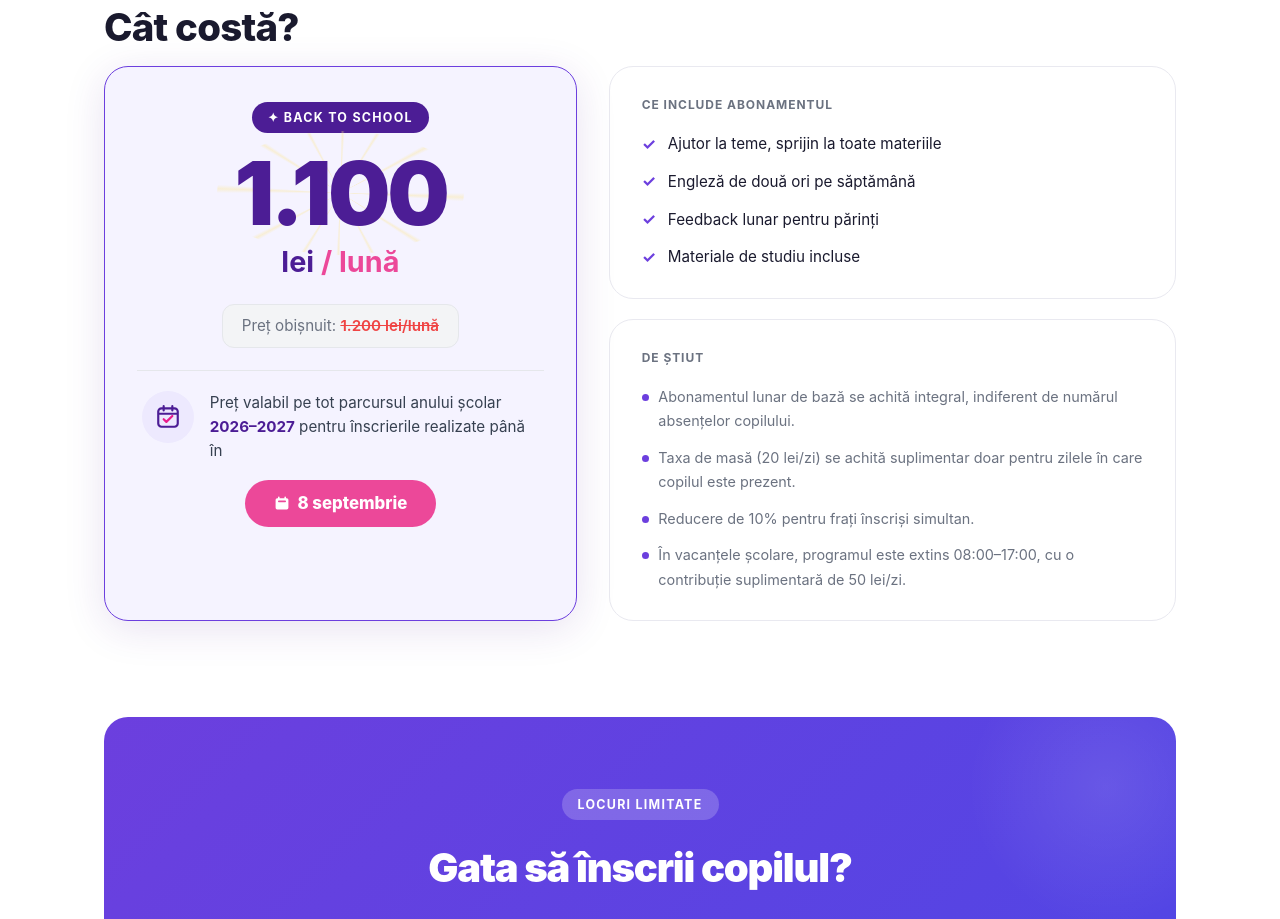
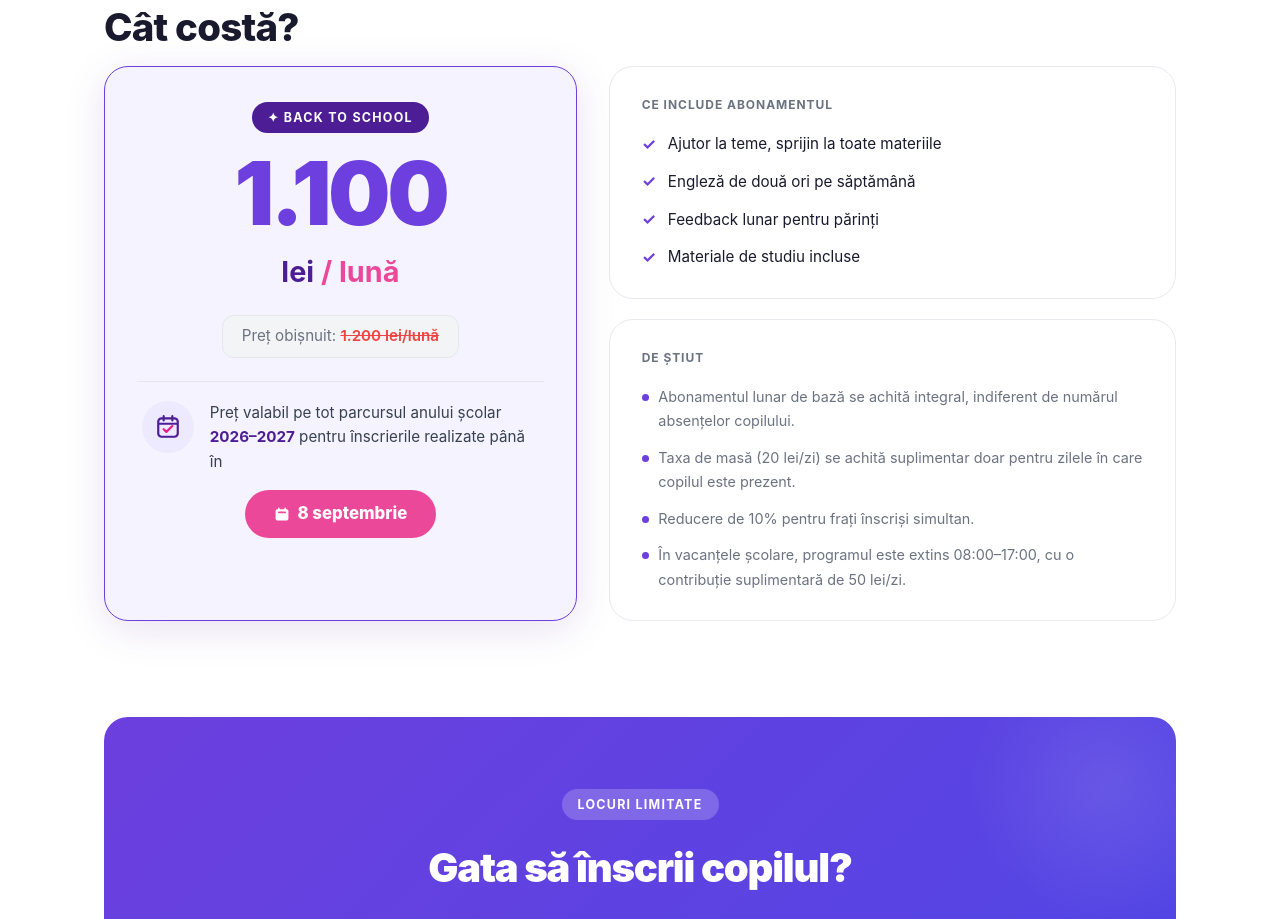
Before and after one commit to lavinianetotea/afterschool-sanandrei, a React (Create React App) app in the folder client/: page /after-school in a window 1280 px wide. Shown: the part 2180-3099 px from the top of the page. Built offline with nearby package versions, Linux system fonts and the light colour scheme.

Commit message:
pricing amount styling

```diff
--- a/client/src/pages/AfterSchool.css
+++ b/client/src/pages/AfterSchool.css
@@ -152,6 +152,10 @@
   line-height: 1;
 }
 
+.bts-card .pricing-amount {
+  font-size: 5.5rem;
+}
+
 /* Pricing */
 .pricing-section {
   background: var(--bg-gray);
@@ -222,48 +226,16 @@
 
 /* Price */
 .bts-price-block {
-  position: relative;
   display: flex;
   align-items: center;
-  justify-content: center;
-}
-
-.bts-price-rays {
-  position: absolute;
-  inset: -18px;
-  background: conic-gradient(
-    from 0deg,
-    transparent 0deg, #fde68a 2deg, transparent 4deg,
-    transparent 30deg, #fde68a 32deg, transparent 34deg,
-    transparent 60deg, #fde68a 62deg, transparent 64deg,
-    transparent 90deg, #fde68a 92deg, transparent 94deg,
-    transparent 120deg, #fde68a 122deg, transparent 124deg,
-    transparent 150deg, #fde68a 152deg, transparent 154deg,
-    transparent 180deg, #fde68a 182deg, transparent 184deg,
-    transparent 210deg, #fde68a 212deg, transparent 214deg,
-    transparent 240deg, #fde68a 242deg, transparent 244deg,
-    transparent 270deg, #fde68a 272deg, transparent 274deg,
-    transparent 300deg, #fde68a 302deg, transparent 304deg,
-    transparent 330deg, #fde68a 332deg, transparent 334deg
-  );
-  border-radius: 50%;
-  opacity: 0.35;
-}
-
-.bts-amount {
-  font-size: 5.5rem;
-  font-weight: 900;
-  color: #4c1d95;
-  letter-spacing: -0.04em;
-  line-height: 1;
-  position: relative;
+  gap: 0.5rem;
+  margin-bottom: 0.75rem;
 }
 
 .bts-unit {
   font-size: 1.8rem;
   font-weight: 700;
   color: #4c1d95;
-  margin-top: 0.1rem;
   margin-bottom: 1.2rem;
 }
 
--- a/client/src/pages/AfterSchool.jsx
+++ b/client/src/pages/AfterSchool.jsx
@@ -149,8 +149,7 @@ export default function AfterSchool() {
               <div className="bts-badge">✦ Back to School</div>
 
               <div className="bts-price-block">
-                <span className="bts-price-rays" aria-hidden="true" />
-                <span className="bts-amount">1.100</span>
+                <span className="pricing-amount">1.100</span>
               </div>
               <div className="bts-unit">
                 lei&nbsp;<span className="bts-slash">/</span>&nbsp;<span className="bts-luna">lună</span>
```
